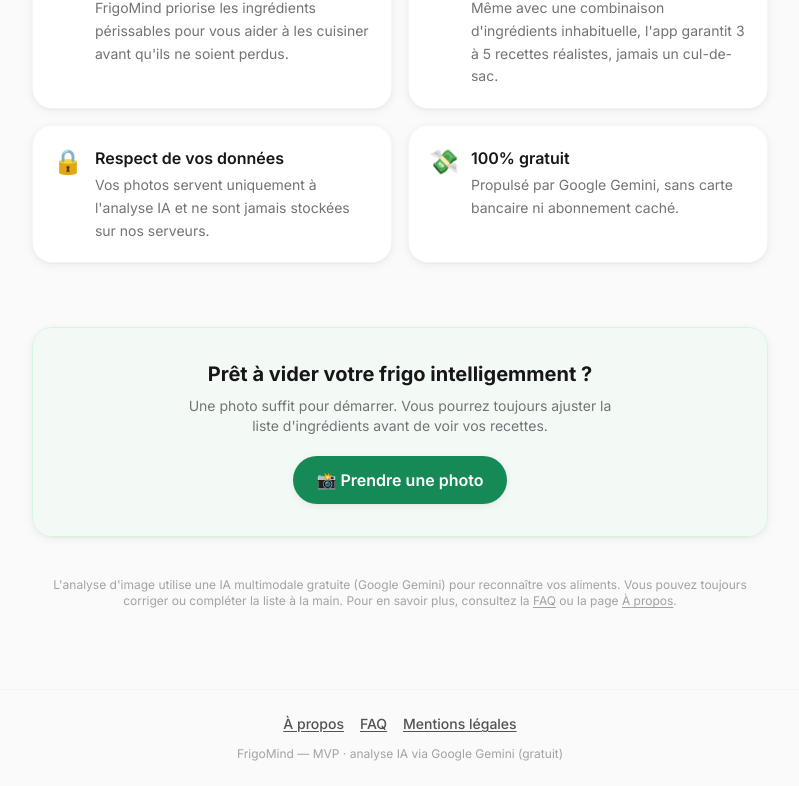
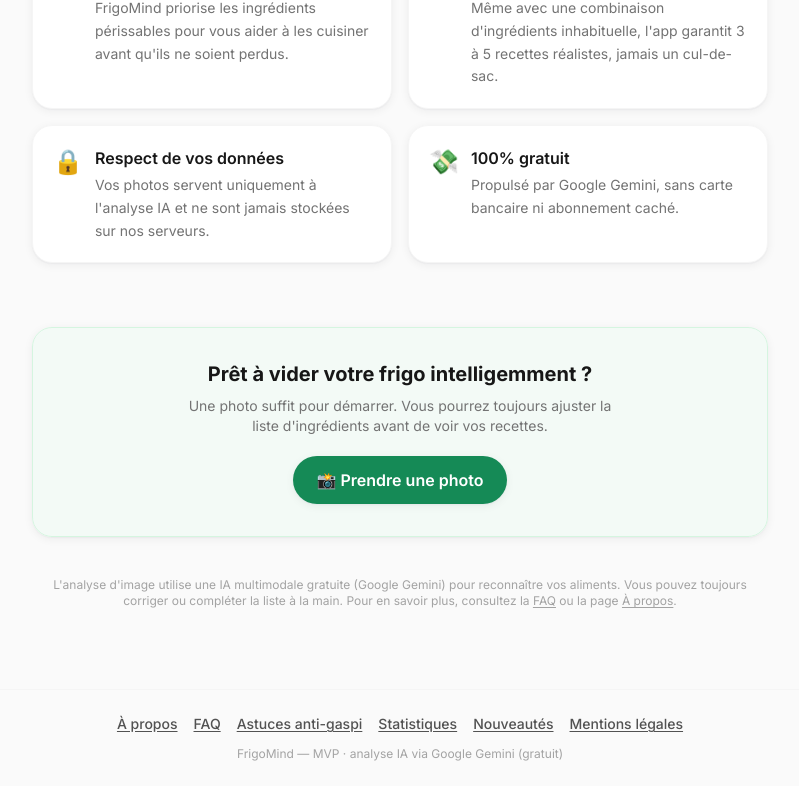
Before and after one commit to charlesgirardin1-design/frigomind, a React (Vite) app: page / in a window 1280 px wide. Shown: the part 859-1645 px from the top of the page, without its empty margins (240-1039 px from the left). Built offline with nearby package versions, Linux system fonts and the light colour scheme.

Commit message:
Add files via upload

```diff
--- a/src/App.jsx
+++ b/src/App.jsx
@@ -9,6 +9,9 @@ import AboutPage from './pages/AboutPage.jsx'
 import FaqPage from './pages/FaqPage.jsx'
 import LegalPage from './pages/LegalPage.jsx'
 import NotFoundPage from './pages/NotFoundPage.jsx'
+import BlogPage from './pages/BlogPage.jsx'
+import StatsPage from './pages/StatsPage.jsx'
+import ChangelogPage from './pages/ChangelogPage.jsx'
 import { useApp } from './state/AppContext.jsx'
 
 // Routeur ultra simple basé sur l'état global (pas de dépendance react-router,
@@ -23,6 +26,9 @@ const VIEWS = {
   faq: FaqPage,
   legal: LegalPage,
   notfound: NotFoundPage,
+  blog: BlogPage,
+  stats: StatsPage,
+  changelog: ChangelogPage,
 }
 
 export default function App() {
@@ -47,7 +53,7 @@ export default function App() {
         <CurrentView />
       </main>
       <footer className="text-center border-t border-neutral-100 py-6 mt-4">
-        <div className="flex items-center justify-center gap-4 mb-3">
+        <div className="flex flex-wrap items-center justify-center gap-x-4 gap-y-2 mb-3 px-4">
           <button
             onClick={() => goTo('about')}
             className="text-sm font-medium text-neutral-600 hover:text-fresh-700 underline underline-offset-2 transition"
@@ -59,6 +65,24 @@ export default function App() {
             className="text-sm font-medium text-neutral-600 hover:text-fresh-700 underline underline-offset-2 transition"
           >
             FAQ
+          </button>
+          <button
+            onClick={() => goTo('blog')}
+            className="text-sm font-medium text-neutral-600 hover:text-fresh-700 underline underline-offset-2 transition"
+          >
+            Astuces anti-gaspi
+          </button>
+          <button
+            onClick={() => goTo('stats')}
+            className="text-sm font-medium text-neutral-600 hover:text-fresh-700 underline underline-offset-2 transition"
+          >
+            Statistiques
+          </button>
+          <button
+            onClick={() => goTo('changelog')}
+            className="text-sm font-medium text-neutral-600 hover:text-fresh-700 underline underline-offset-2 transition"
+          >
+            Nouveautés
           </button>
           <button
             onClick={() => goTo('legal')}
```
